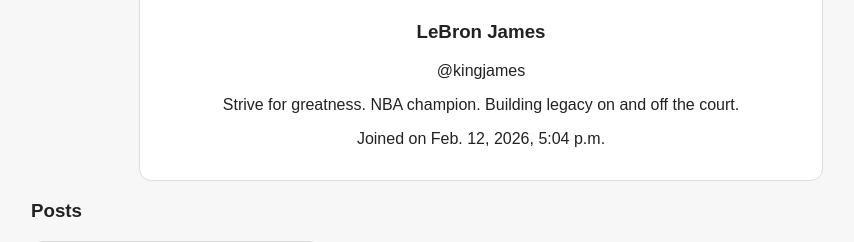
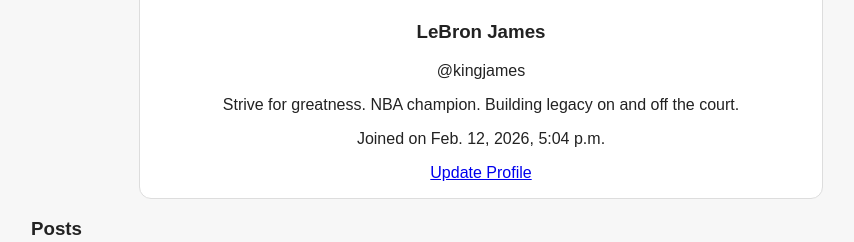
Before and after one commit to szetol0718/CampusPickup-BU, a Django app: page /mini_insta/profile/1 in a window 1280 px wide. Shown: the part 429-671 px from the top of the page, without its empty margins (159-1013 px from the left). Run offline with Django 5.2, Linux system fonts and the light colour scheme; data comes from the database, SQL or seed files in the repository; both versions use the stored data as it was after the commit.

Commit message:
Task2 Update Profile is Done

```diff
--- a/mini_insta/models.py
+++ b/mini_insta/models.py
@@ -3,6 +3,7 @@
 # Description: Data models for the mini_insta application. Includes Profile
 # model used to represent user profile information. (2/18/2026) Also added  Post,and Photo.
 from django.db import models
+from django.urls import reverse
 
 # Create your models here.
 class Profile(models.Model):
@@ -21,6 +22,9 @@ class Profile(models.Model):
         return f'{self.username} ({self.display_name})'
     def get_all_posts(self):
         return Post.objects.filter(profile=self).order_by("-timestamp")
+    def get_absolute_url(self):
+        """Return the URL for this Profile detail page."""
+        return reverse("profile_detail", kwargs={"pk": self.pk})
 
 
 # Description: Additional models for mini_insta Assignment 4.
--- a/mini_insta/templates/mini_insta/show_profile.html
+++ b/mini_insta/templates/mini_insta/show_profile.html
@@ -17,6 +17,7 @@
     <p>@{{ profile.username }}</p>
     <p>{{ profile.bio_text }}</p>
     <p>Joined on {{ profile.join_date }}</p>
+    <a href="{% url 'update_profile' profile.pk %}">Update Profile</a>
 </div>
 <!--
  Author: Louis Szeto (szetol@bu.edu), 2/18/2026
--- a/mini_insta/urls.py
+++ b/mini_insta/urls.py
@@ -5,7 +5,7 @@
 
 from django.urls import path
 from .views import ProfileListView, ProfileDetailView
-from .views import PostDetailView, CreatePostView
+from .views import PostDetailView, CreatePostView, UpdateProfileView
 urlpatterns = [
     path("", ProfileListView.as_view(), name="show_all_profiles"),
     path('profile/<int:pk>', ProfileDetailView.as_view(), name='profile_detail'), # show one article
@@ -13,4 +13,7 @@ urlpatterns = [
     # Add  path to post and create post
     path("post/<int:pk>/", PostDetailView.as_view(), name="show_post"),
     path("profile/<int:pk>/create_post", CreatePostView.as_view(), name="create_post"),
+    # Author: Louis Szeto (szetol@bu.edu), 2/26/2026
+    # Add  path to update profile
+    path("profile/<int:pk>/update", UpdateProfileView.as_view(), name="update_profile"),
 ]
--- a/mini_insta/views.py
+++ b/mini_insta/views.py
@@ -8,8 +8,8 @@ from django.views.generic import ListView, DetailView
 from .models import Profile, Post, Photo
 import time
 from django.urls import reverse
-from django.views.generic import CreateView
-from .forms import CreatePostForm
+from django.views.generic import CreateView, UpdateView
+from .forms import CreatePostForm, UpdateProfileForm
 
 
 class ProfileListView(ListView):
@@ -26,7 +26,7 @@ class ProfileDetailView(DetailView):
     template_name = "mini_insta/show_profile.html"
     context_object_name = "profile"
 
-# Author: Louis Szeto (szetol@bu.edu), 2/12/2026
+# Author: Louis Szeto (szetol@bu.edu), 2/18/2026
 # Description: Views for mini_insta including list/detail views and create post.
 class PostDetailView(DetailView):
     """Display a single Post and its photos."""
@@ -69,3 +69,12 @@ class CreatePostView(CreateView):
     def form_invalid(self, form):
         print("CreatePostView form_invalid errors:", form.errors)
         return super().form_invalid(form)
+
+# Author: Louis Szeto (szetol@bu.edu), 2/25/2026
+# Description: Views for mini_insta Updating profile.
+class UpdateProfileView(UpdateView):
+    """Update an existing Profile."""
+    model = Profile
+    form_class = UpdateProfileForm
+    template_name = "mini_insta/update_profile_form.html"
+    context_object_name = "profile"
```
Also changed, not shown: mini_insta/forms.py (+10 -1 lines), mini_insta/templates/mini_insta/update_profile_form.html (added, +33 -0 lines), db.sqlite3.
